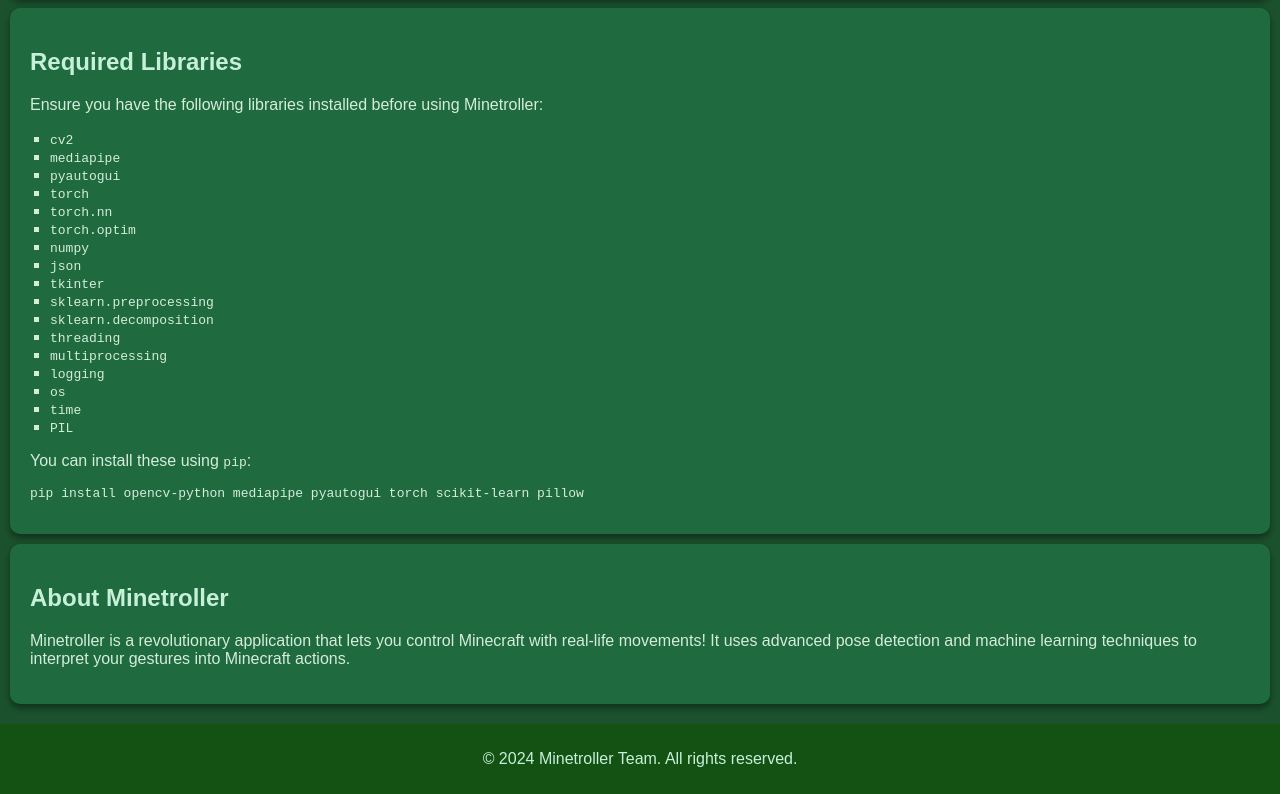
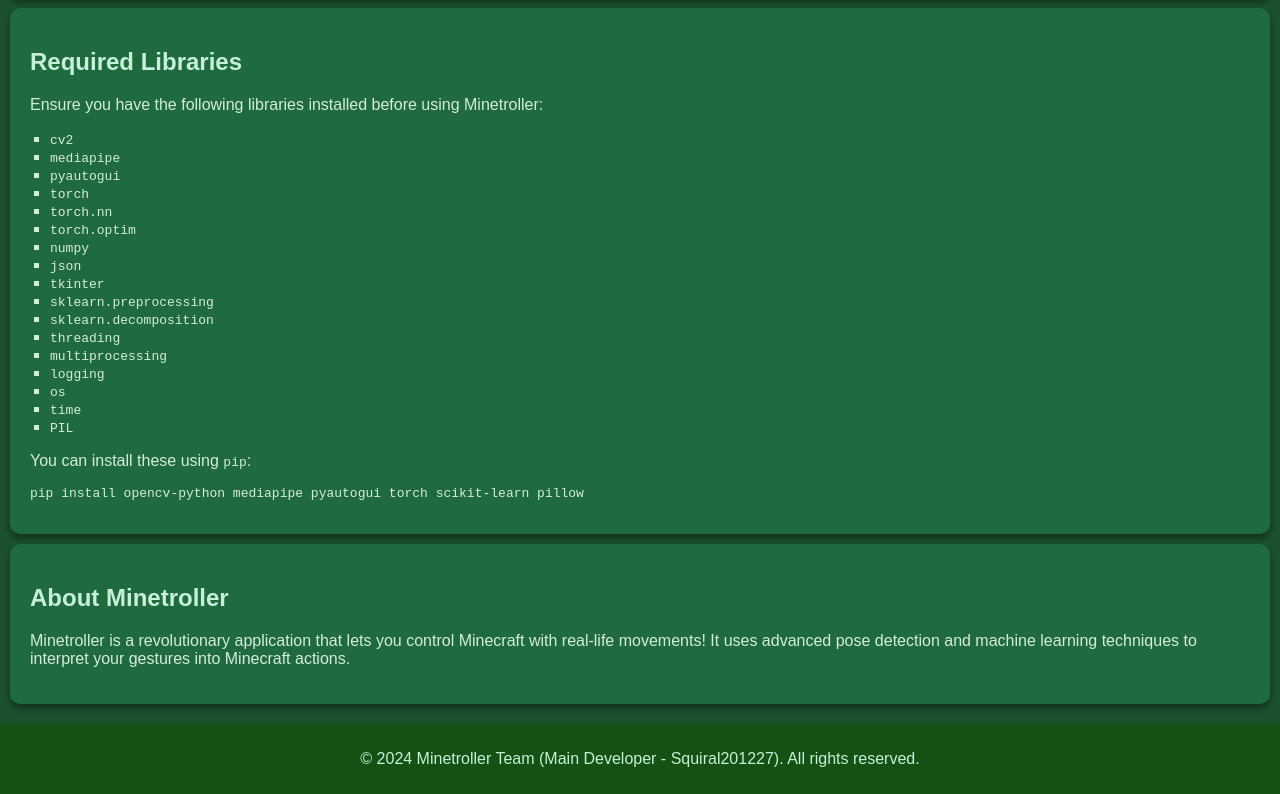
Before and after one commit to Minetroller-Official/minetroller-main, a plain HTML site: page index.html in a window 1280 px wide. Shown: the part 522-1316 px from the top of the page. Drawn offline with Linux system fonts and the light colour scheme.

Commit message:
Update index.html

```diff
--- a/index.html
+++ b/index.html
@@ -4,6 +4,7 @@
     <meta charset="UTF-8">
     <meta name="viewport" content="width=device-width, initial-scale=1.0">
     <title>Minetroller</title>
+    <link rel="icon" href="https://imgur.com/hZCEjny" type="image/png">
     <style>
         /* General Styles */
         body {
@@ -162,7 +163,7 @@
     </section>
 
     <footer>
-        <p>&copy; 2024 Minetroller Team. All rights reserved.</p>
+        <p>&copy; 2024 Minetroller Team (Main Developer - Squiral201227). All rights reserved.</p>
     </footer>
 </body>
 </html>
```
